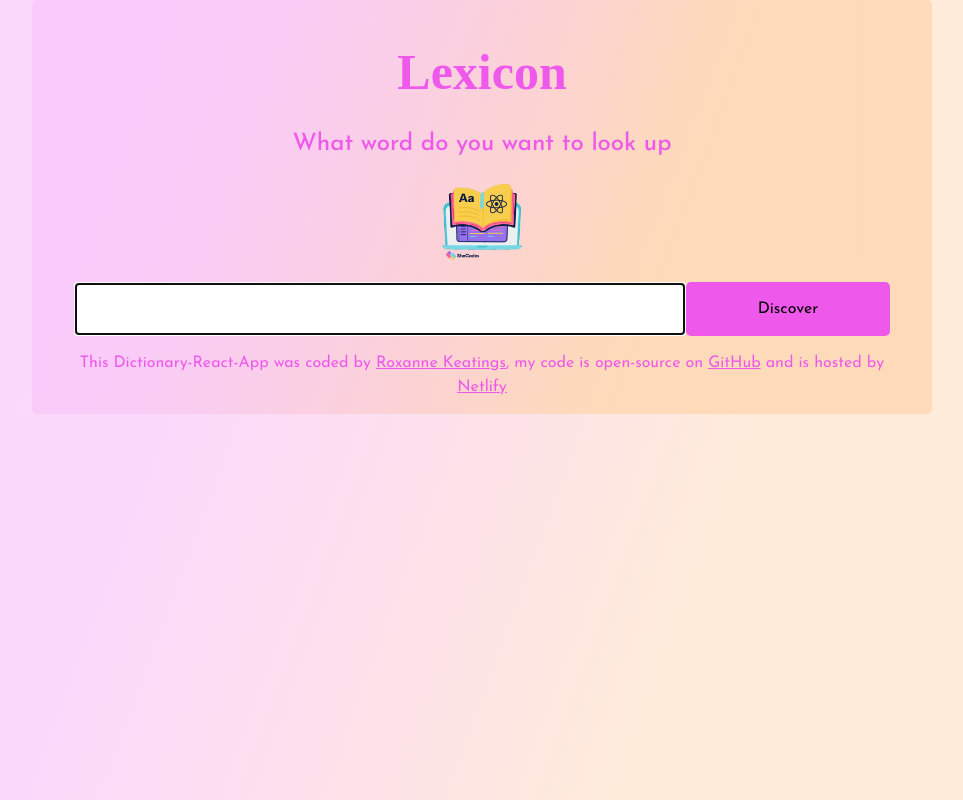
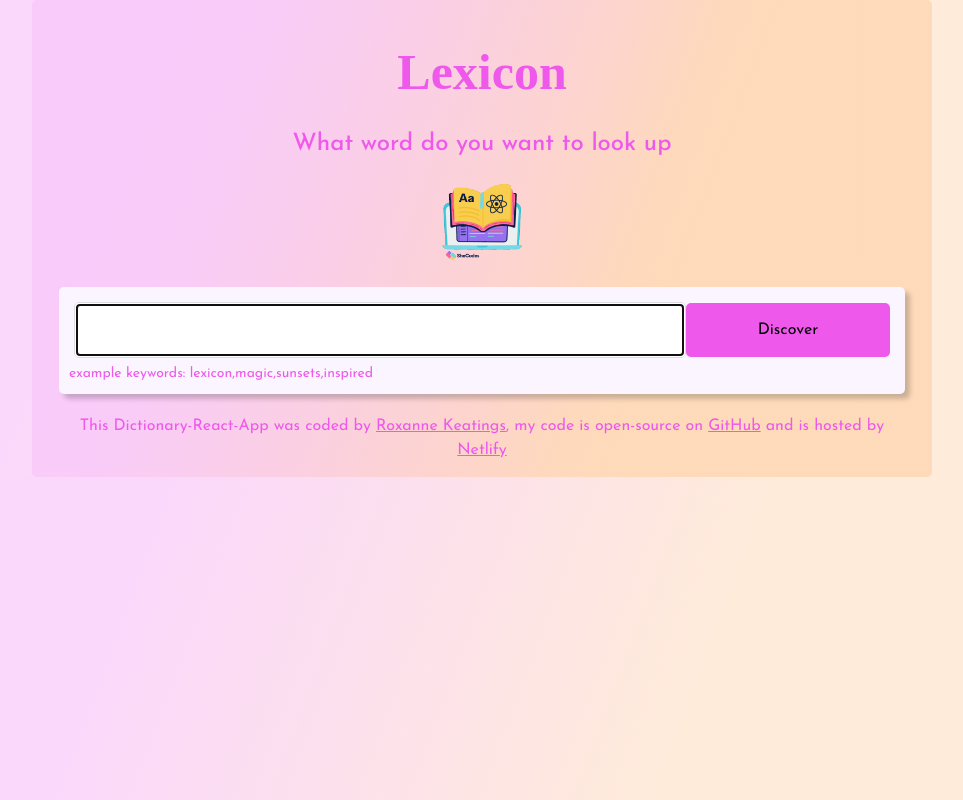
Before and after one commit to RoxyKeatings/dictionary-react-app, a React (Create React App) app: page / in a window 1280 px wide. Shown: the whole page, without its empty margins (158-1121 px from the left). Built offline with nearby package versions, Linux system fonts and the light colour scheme; a web font is replaced by a local one.

Commit message:
created sections and styled them with css  for dictionary components

```diff
--- a/src/App.css
+++ b/src/App.css
@@ -5,9 +5,7 @@
     rgba(253, 122, 4, 0.15) 64.6%
   );
   color: #ef59eb;
-
   border-radius: 5px;
-
   font-family: "Josefin Sans", sans-serif;
   max-width: 900px;
   margin: 0 auto;
--- a/src/DefinitionResults.css
+++ b/src/DefinitionResults.css
@@ -1,10 +1,3 @@
 .DefinitionResults {
-  padding: 15px;
-  border-radius: 5px;
-  background: radial-gradient(
-    circle at 10% 20%,
-    rgb(255, 200, 124) 0.1%,
-    rgb(252, 251, 121) 90%
-  );
-  opacity: 0.8;
+  margin: 10px;
 }
--- a/src/DefinitionResults.js
+++ b/src/DefinitionResults.js
@@ -7,6 +7,7 @@ export default function DefinitionResults(props) {
   if (props.results) {
     return (
       <div className="DefinitionResults">
+        <section>
           <h2>{props.results.word}</h2>
           {props.results.phonetics.map(function (phonetic, index) {
             return (
@@ -15,11 +16,12 @@ export default function DefinitionResults(props) {
               </div>
             );
           })}
+        </section>
         {props.results.meanings.map(function (meaning, index) {
           return (
-            <div key={index}>
+            <section key={index}>
               <Meaning meaning={meaning} />
-            </div>
+            </section>
           );
         })}
       </div>
--- a/src/Dictionary.css
+++ b/src/Dictionary.css
@@ -1,14 +1,19 @@
-.Dictionary {
-  margin: 0 auto;
+.Dictionary section {
+  border-radius: 5px;
+  padding: 10px;
+  background-color: #faf5ff;
+  box-shadow: 5px 5px 5px rgb(0 0 0 / 20%);
+  margin: 20px 0;
 }
 form {
   max-width: 100%;
-  margin: 15px;
+  margin: 5px;
 }
 .inputForm {
   padding: 15px;
-  border: none;
+  border: 1px solid #ddd;
   border-radius: 5px;
+  color: #ef59eb;
 }
 .submitBtn {
   border: none;
@@ -16,3 +21,7 @@ form {
   padding: 15px;
   background-color: #ef59eb;
 }
+.Dictionary .hint {
+  font-size: 14px;
+  margin-top: 5px;
+}
--- a/src/Dictionary.js
+++ b/src/Dictionary.js
@@ -8,7 +8,6 @@ export default function Dictionary() {
   const [results, setResults] = useState(null);
 
   function handleResponse(response) {
-    console.log(response.data[0]);
     setResults(response.data[0]);
   }
 
@@ -31,6 +30,7 @@ export default function Dictionary() {
 
   return (
     <div className="Dictionary">
+      <section>
         <form onSubmit={handleSubmit}>
           <input
             type="search"
@@ -45,6 +45,10 @@ export default function Dictionary() {
             className="submitBtn text-capitalize w-25"
           />
         </form>
+        <div className="hint">
+          example keywords: lexicon,magic,sunsets,inspired
+        </div>
+      </section>
       <DefinitionResults results={results} />
     </div>
   );
--- a/src/Meaning.js
+++ b/src/Meaning.js
@@ -4,23 +4,19 @@ import Synonyms from "./Synonyms";
 export default function Meaning(props) {
   return (
     <div className="Meaning">
+      <h3>
+        {" "}
+        Synonyms:
+        {props.meaning.synonyms[0]}, {props.meaning.synonyms[1]},
+        {props.meaning.synonyms[2]}
+      </h3>
       <h3>{props.meaning.partOfSpeech}</h3>
-      <h3>
-        {props.meaning.synonyms[0]}, {props.meaning.synonyms[1]},
-        {props.meaning.synonyms[2]},{props.meaning.synonyms[3]}
-      </h3>
       {props.meaning.definitions.map(function (definition, index) {
         return (
           <div key={index}>
-            <p>
-              <strong>Definition:</strong>
-              {definition.definition}
-            </p>
+            <p>{definition.definition}</p>
             <br />
-            <em>
-              <strong>Example:</strong>
-              {definition.example}
-            </em>
+            <em>{definition.example}</em>
             <br />
             <Synonyms synonyms={definition.synonyms} />
           </div>
```
Lines whose indentation alone changed are shown as unchanged.
